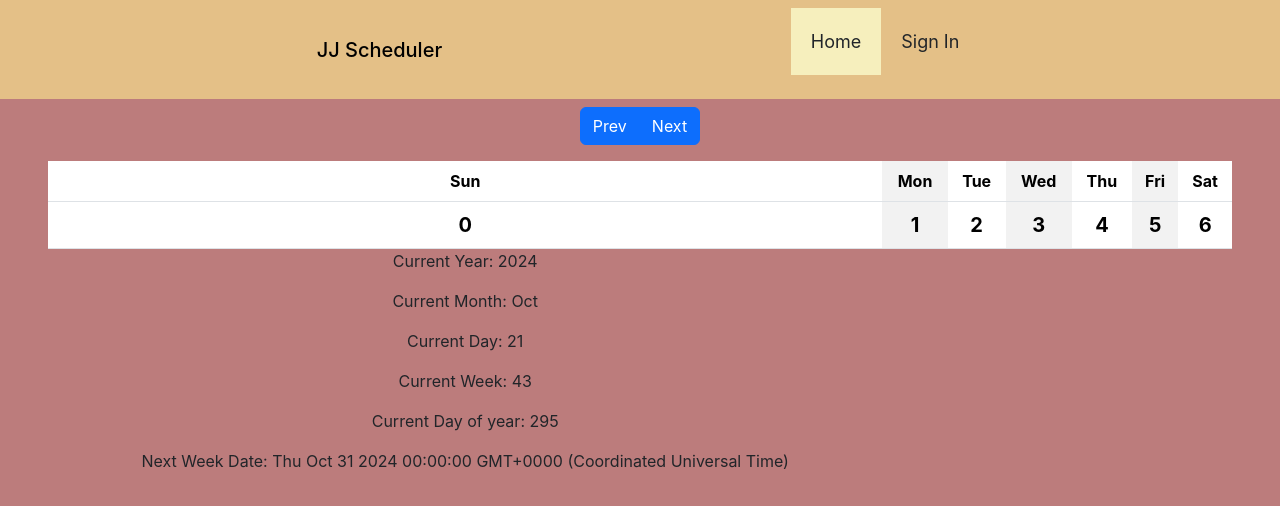
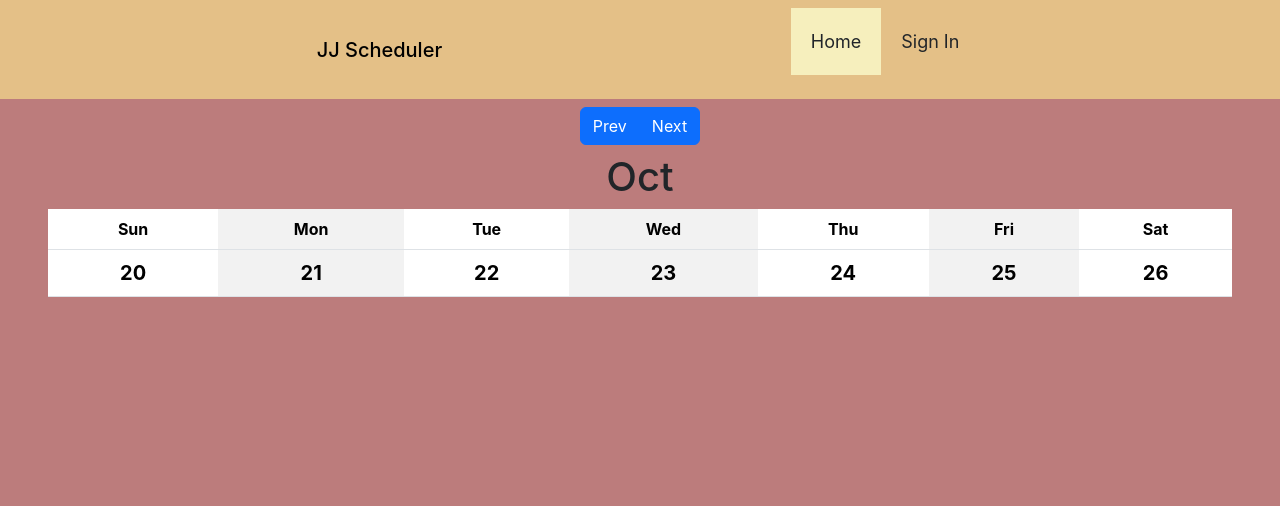
Before and after one commit to DalPalCarl/JJSchedule, a React (Create React App) app: page / in a window 1280 px wide. Shown: the top 506 px of the page. Built offline with nearby package versions, Linux system fonts and the light colour scheme; the HTML template or start-up script is replaced by a standard one.

Commit message:
implement functions to generate days in week
implement month state to display correct month of week

```diff
--- a/src/components/Home.js
+++ b/src/components/Home.js
@@ -1,13 +1,21 @@
-import { addDays, getDayOfYear, getMonth, getWeek } from 'date-fns';
-import { useState } from 'react';
+import { addDays, getDayOfYear, getDate, previousSunday, toDate } from 'date-fns';
+import { useEffect, useState } from 'react';
+
+const monthNames = ['Jan', 'Feb', 'Mar', 'Apr', 'May', 'Jun', 'Jul', 'Aug', 'Sep', 'Oct', 'Nov', 'Dec'];
 
 const Home = () => {
-    const monthNames = ['Jan', 'Feb', 'Mar', 'Apr', 'May', 'Jun', 'Jul', 'Aug', 'Sep', 'Oct', 'Nov', 'Dec'];
-    const wArray = [0,1,2,3,4,5,6];
     const date = new Date();
     const currentDate = new Date(date.getFullYear(), date.getMonth(), date.getDate());
 
-    const [displayMonth, setDisplayMonth] = useState("");
+    //const resultDate = previousSunday(new Date(date.getFullYear(), date.getMonth(), 27)).toString().split(" ");
+
+    const [displayMonth, setDisplayMonth] = useState(0);
+    const [weekArray, setWeekArray] = useState([0,0,0,0,0,0,0]);
+
+    useEffect(() => {
+        setWeekArray(generateWeek(currentDate));
+        setDisplayMonth(date.getMonth());
+    }, [])
 
     return(
         <div className="table-responsive mx-5">
@@ -15,7 +23,7 @@ const Home = () => {
                 <button type='button' className='btn btn-primary'>Prev</button>
                 <button type='button' className='btn btn-primary'>Next</button>
             </div>
-            <h1></h1>
+            <h1>{monthNames[displayMonth]}</h1>
             <table className="table table-striped-columns">
                 <thead>
                     <tr>
@@ -28,32 +36,42 @@ const Home = () => {
                         <th scope="col">Sat</th>
                     </tr>
                     <tr className="fs-5">
-                        <th scope="col">{wArray[0]}</th>
-                        <th scope="col">{wArray[1]}</th>
-                        <th scope="col">{wArray[2]}</th>
-                        <th scope="col">{wArray[3]}</th>
-                        <th scope="col">{wArray[4]}</th>
-                        <th scope="col">{wArray[5]}</th>
-                        <th scope="col">{wArray[6]}</th>
+                        <th scope="col">{weekArray[0]}</th>
+                        <th scope="col">{weekArray[1]}</th>
+                        <th scope="col">{weekArray[2]}</th>
+                        <th scope="col">{weekArray[3]}</th>
+                        <th scope="col">{weekArray[4]}</th>
+                        <th scope="col">{weekArray[5]}</th>
+                        <th scope="col">{weekArray[6]}</th>
                     </tr>
                 </thead>
-                <p>Current Year: {date.getFullYear()}</p>
-                <p>Current Month: {monthNames[date.getMonth()]}</p>
-                <p>Current Day: {date.getDate()}</p>
-                <p>Current Week: {getWeek(currentDate)}</p>
-                <p>Current Day of year: {getDayOfYear(currentDate)}</p>
-                <p>Next Week Date: {addDays(currentDate, 10).toString()}</p>
             </table>
         </div>
     );
 }
 
-function getWeekDates(week) {
-
+function generateWeek(dateGiven){
+    if(dateGiven.getDay() === 0){
+        return getWeekDates(toDate(dateGiven));
+    }
+    else{
+        return getWeekDates(previousSunday(dateGiven));
+    }
 }
 
-function getMonthLabel(week) {
+function getWeekDates(dateStr) {
+    const dateArr = dateStr.toString().split(" ");
+    const dateStrMonth = monthNames.indexOf(dateArr[1]);
+    const dateStrDate = parseInt(dateArr[2]);
+    const dateStrYear = parseInt(dateArr[3]);
+    const isDec = dateStrMonth === 11;
 
+    const daysInMonth = getDate(new Date(isDec ? dateStrYear + 1 : dateStrYear, isDec ? 0 : dateStrMonth + 1, 0));
+    let genWeek = [];
+    for(let i = 0; i < 7; i++){
+        genWeek = [...genWeek, (dateStrDate + i) % daysInMonth];
+    }
+    return genWeek;
 }
 
 export default Home;
```
